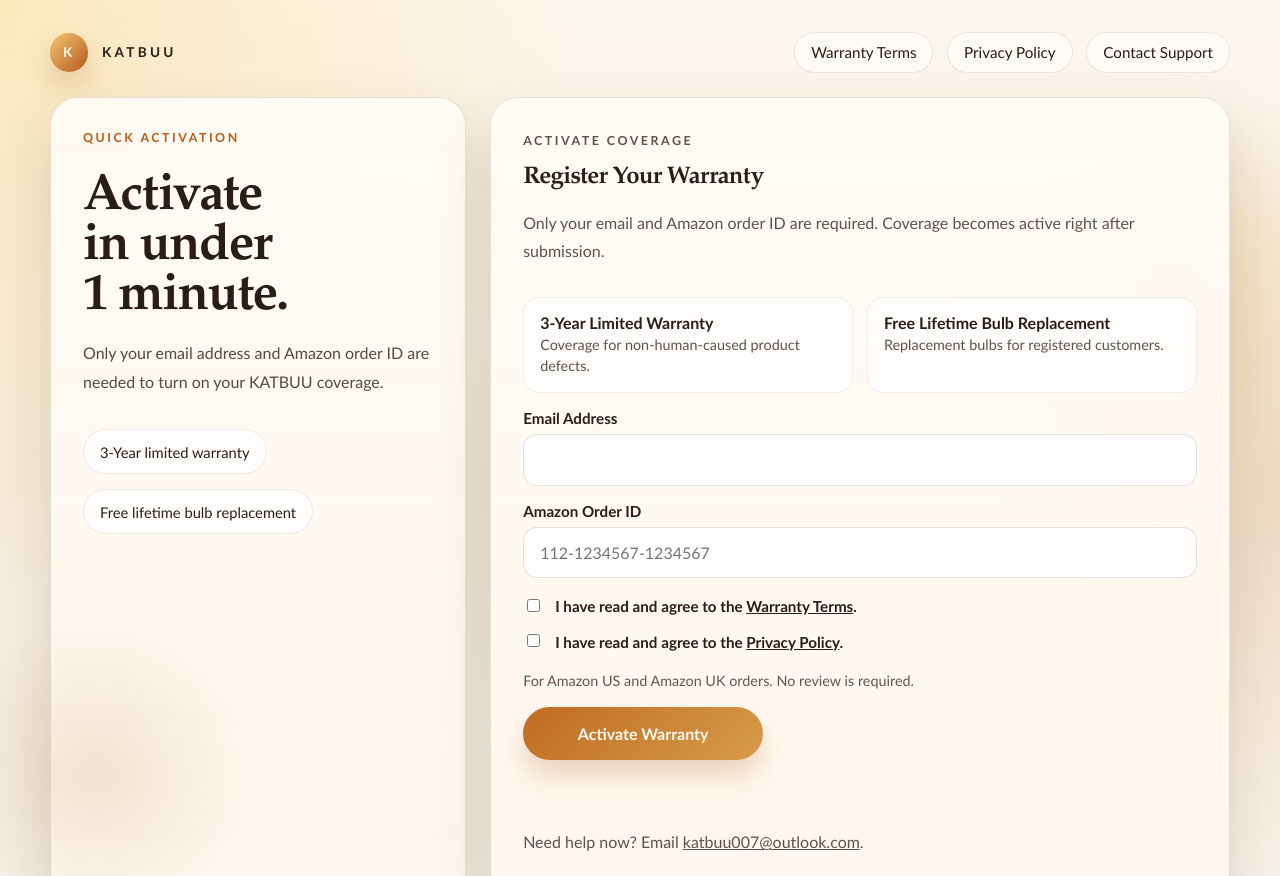
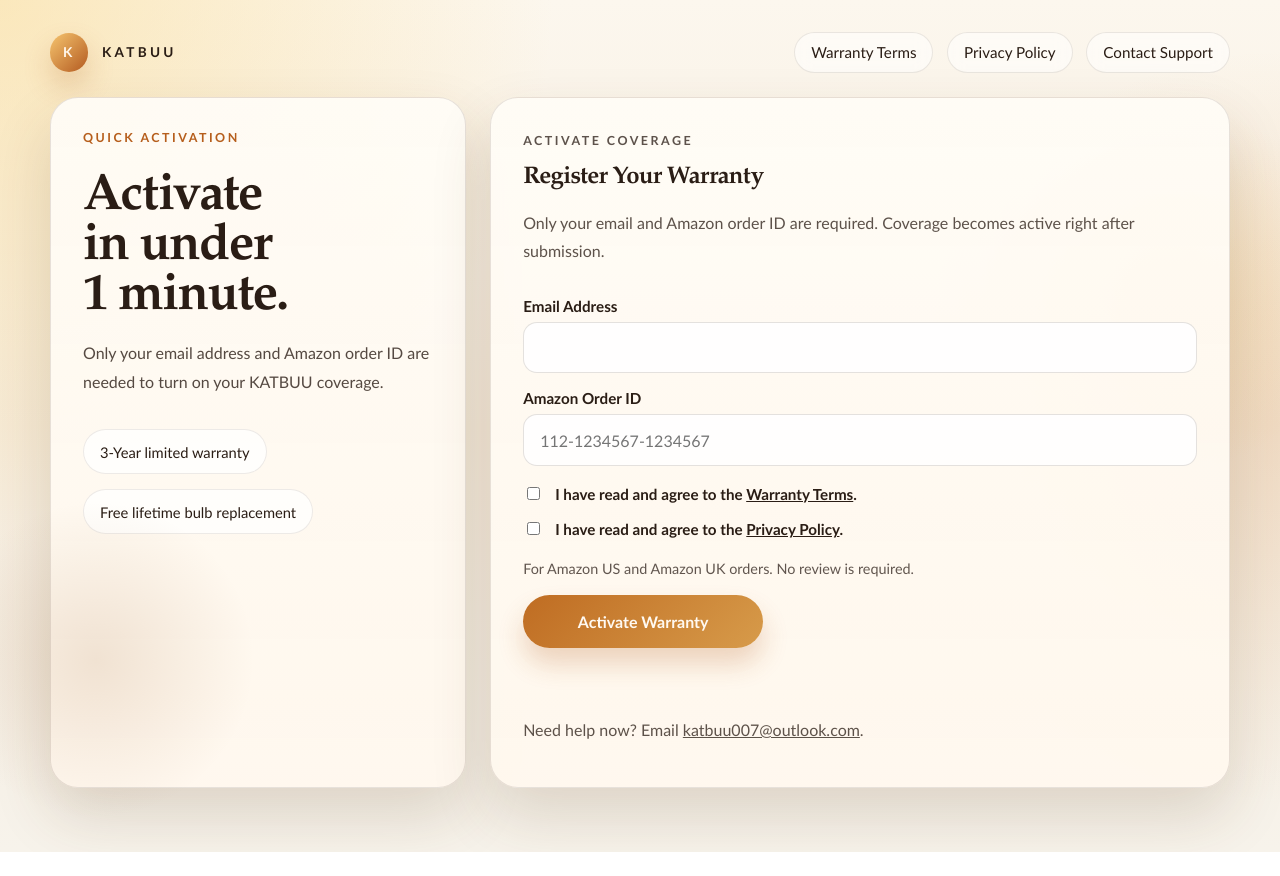
Before and after one commit to joey-Xuu/katbuu-warranty-site, a website: page public/warranty.html in a window 1280 px wide. Shown: the top 876 px of the page. After the commit the page ends 852 px from the top, so only its background shows below. Drawn offline with Linux system fonts and the light colour scheme.

Commit message:
Remove duplicate warranty copy block

```diff
--- a/public/styles.css
+++ b/public/styles.css
@@ -149,27 +149,6 @@ a { color: inherit; }
 .benefit-strip strong {
   display: block;
   margin-bottom: 0.35rem;
-}
-.form-benefit-strip {
-  display: grid;
-  grid-template-columns: repeat(2, minmax(0, 1fr));
-  gap: 0.85rem;
-}
-.form-benefit-strip div {
-  padding: 0.95rem 1rem;
-  border-radius: var(--radius-md);
-  background: rgba(255, 255, 255, 0.78);
-  border: 1px solid rgba(61, 37, 24, 0.08);
-}
-.form-benefit-strip strong {
-  display: block;
-  margin-bottom: 0.2rem;
-}
-.form-benefit-strip span {
-  display: block;
-  color: rgba(42, 29, 21, 0.76);
-  line-height: 1.45;
-  font-size: 0.9rem;
 }
 
 .ambient-scene {
@@ -694,7 +673,6 @@ a { color: inherit; }
   .front-badge-stack { grid-template-columns: 1fr; }
   .hero-copy-panel { order: 2; }
   .hero-form-panel { order: 1; }
-  .form-benefit-strip { grid-template-columns: 1fr; }
 }
 
 @media (max-width: 640px) {
--- a/public/warranty.html
+++ b/public/warranty.html
@@ -45,17 +45,6 @@
                 Only your email and Amazon order ID are required. Coverage becomes
                 active right after submission.
               </p>
-            </div>
-
-            <div class="form-benefit-strip" aria-label="Registration benefits">
-              <div>
-                <strong>3-Year Limited Warranty</strong>
-                <span>Coverage for non-human-caused product defects.</span>
-              </div>
-              <div>
-                <strong>Free Lifetime Bulb Replacement</strong>
-                <span>Replacement bulbs for registered customers.</span>
-              </div>
             </div>
 
             <form class="form-grid" data-registration-form novalidate>
```
